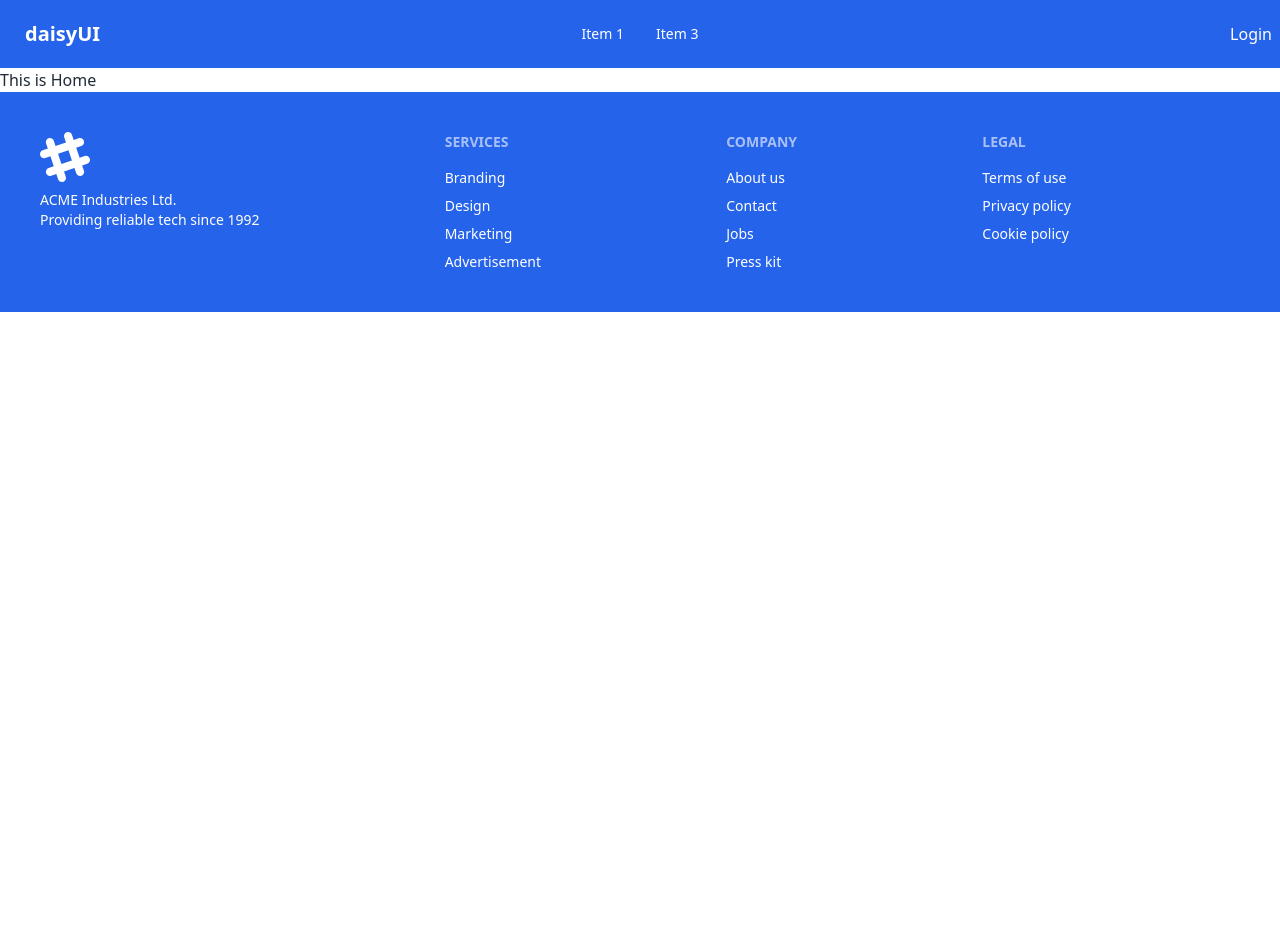
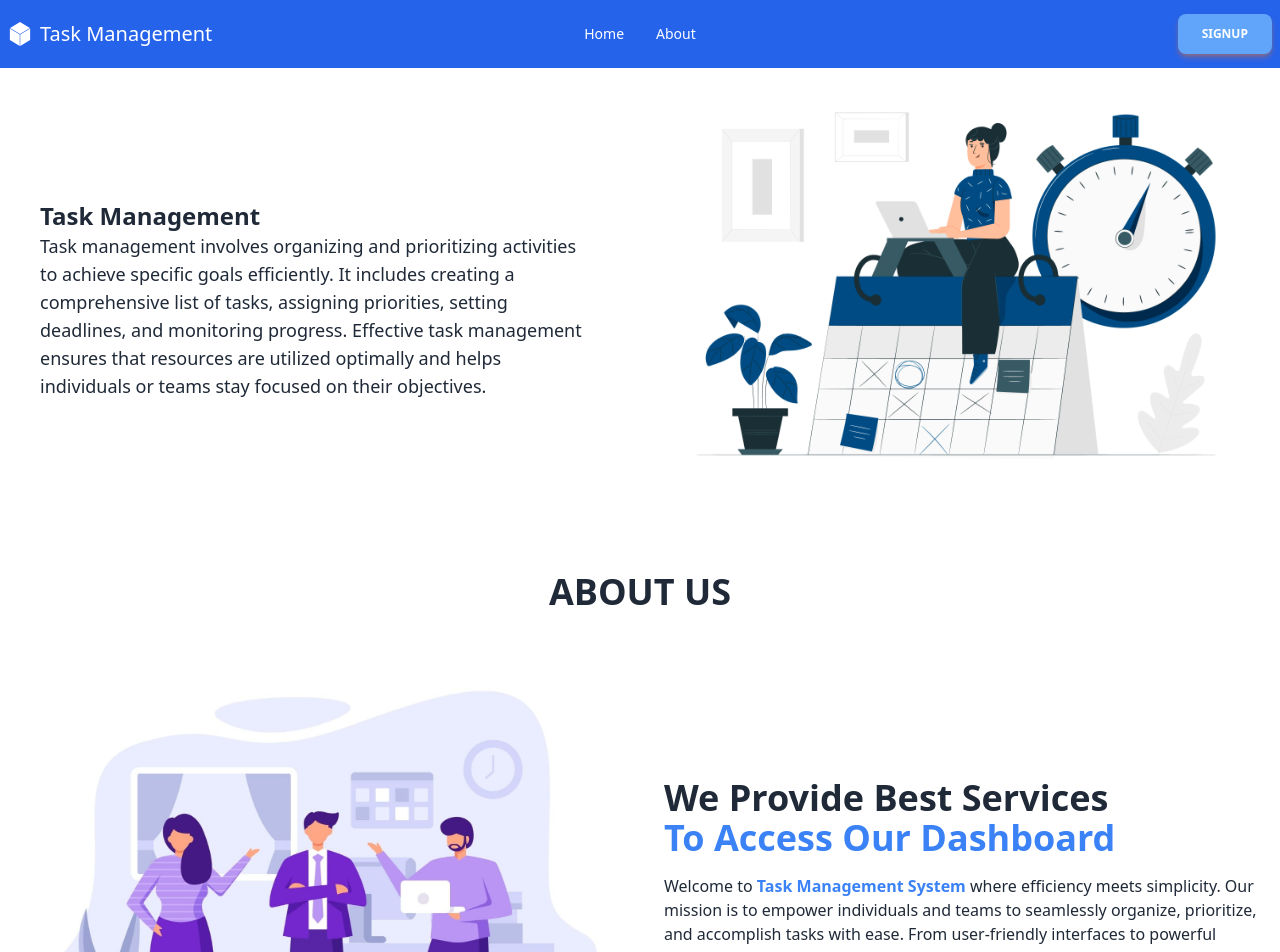
Before and after one commit to Priyanka-Das-Dipa/task-management-client, a React (Vite) app: page / in a window 1280 px wide. Shown: the top 952 px of the page. Before the commit the page ends 800 px from the top, so only its background shows below. Built offline with nearby package versions, Linux system fonts and the light colour scheme; no server answers.

Commit message:
banner and about

```diff
--- /dev/null
+++ b/src/components/pages/Home/Home/About.jsx
@@ -0,0 +1,37 @@
+import about from "../../../../assets/images/about.jpeg";
+const About = () => {
+
+  return (
+    <>
+      <div id="about">
+        <h2 className="text-4xl font-bold text-center">ABOUT US</h2>
+
+        <div className="grid grid-cols-1 md:grid-cols-2 gap-2 items-center">
+          <div className="w-">
+            <img src={about} alt="" />
+          </div>
+          <div className="space-y-4 px-5">
+            <h2 className="text-4xl font-bold">
+              We Provide Best Services <br />
+              <span className="text-blue-500">To Access Our Dashboard</span>
+            </h2>
+            <p className="">
+              Welcome to
+              <span className="text-blue-500 font-bold">
+                {" "}
+                Task Management System
+              </span>{" "}
+              where efficiency meets simplicity. Our mission is to empower
+              individuals and teams to seamlessly organize, prioritize, and
+              accomplish tasks with ease. From user-friendly interfaces to
+              powerful integrations, we provide a comprehensive solution for
+              managing tasks effortlessly.
+            </p>
+          </div>
+        </div>
+      </div>
+    </>
+  );
+};
+
+export default About;
--- /dev/null
+++ b/src/components/pages/Home/Home/Banner.jsx
@@ -0,0 +1,26 @@
+import banner from "../../../../assets/images/banner.jpg";
+
+const Banner = () => {
+  return (
+    <section className="max-h-screen mb-10">
+      <div className="grid grid-cols-1 md:grid-cols-2 gap-2 items-center ">
+        <div className="text-left px-10">
+          <h1 className="text-2xl font-bold">Task Management</h1>
+          <p className="text-lg font-medium">
+            Task management involves organizing and prioritizing activities to
+            achieve specific goals efficiently. It includes creating a
+            comprehensive list of tasks, assigning priorities, setting
+            deadlines, and monitoring progress. Effective task management
+            ensures that resources are utilized optimally and helps individuals
+            or teams stay focused on their objectives.{" "}
+          </p>
+        </div>
+        <div>
+          <img src={banner} alt="" className="mb-10" />
+        </div>
+      </div>
+    </section>
+  );
+};
+
+export default Banner;
--- a/src/components/pages/Home/Home/Home.jsx
+++ b/src/components/pages/Home/Home/Home.jsx
@@ -1,4 +1,6 @@
 import { Helmet } from 'react-helmet-async';
+import Banner from './Banner';
+import About from './About';
 
 const Home = () => {
     return (
@@ -6,7 +8,10 @@
             <Helmet>
                 <title>Task Management | Home</title>
             </Helmet>
-            <h2>This is Home</h2>
+           <div className='space-y-5'>
+           <Banner></Banner>
+            <About></About>
+           </div>
         </div>
     );
 };
--- a/src/components/pages/Login.jsx
+++ b/src/components/pages/Login.jsx
@@ -1,10 +1,15 @@
 import { useContext } from "react";
 import { Helmet } from "react-helmet-async";
-import { Link } from "react-router-dom";
+import { Link, useLocation, useNavigate } from "react-router-dom";
 import { AuthContext } from "../../provider/AuthProvider";
+import Swal from "sweetalert2";
 
 const Login = () => {
   const { signIn } = useContext(AuthContext);
+  const location = useLocation();
+  const navigate = useNavigate();
+
+  const from = location.state?.from?.pathname || "/";
 
   const handleSubmit = (event) => {
     event.preventDefault();
@@ -16,6 +21,14 @@
     signIn(email, password).then((result) => {
       const user = result.user;
       console.log(user);
+      Swal.fire({
+        position: "top-end",
+        icon: "successfully",
+        title: "You are Logged In",
+        showConfirmButton: false,
+        timer: 1500,
+      });
+      navigate(from, { replace: true });
     });
   };
   return (
@@ -63,7 +76,7 @@
                 <input
                   type="submit"
                   className="btn btn-primary"
-                  value="SignUp"
+                  value="Login"
                 />
               </div>
               <p>
--- a/src/provider/AuthProvider.jsx
+++ b/src/provider/AuthProvider.jsx
@@ -5,6 +5,7 @@
   onAuthStateChanged,
   signInWithEmailAndPassword,
   signOut,
+  updateProfile,
 } from "firebase/auth";
 import { app } from "../firebase/firebase.config";
 
@@ -31,6 +32,13 @@
     return signOut(auth);
   };
 
+
+  const updateUserProfile = (name, photo) =>{
+    return updateProfile(auth.currentUser,{
+      displayName: name, photoURL: photo
+    })
+  }
+
   useEffect(() => {
     const unsubscribe = onAuthStateChanged(auth, (currentUser) => {
       setUser(currentUser);
@@ -48,6 +56,7 @@
     createUser,
     signIn,
     logOut,
+    updateUserProfile
   };
 
   return (
--- /dev/null
+++ b/src/routes/PrivateRoute.jsx
@@ -0,0 +1,23 @@
+import { useContext } from "react";
+import { AuthContext } from "../provider/AuthProvider";
+import { Navigate, useLocation } from "react-router-dom";
+
+
+// eslint-disable-next-line react/prop-types
+const PrivateRoute = ({children}) => {
+
+    const {user, loading} = useContext(AuthContext);
+    const location = useLocation();
+
+    if(loading){
+        return <progress className="progress w-56"></progress>
+    }
+
+    if(user){
+        return children;
+    }
+
+    return <Navigate to="/login" state={{from : location}} replace></Navigate>
+};
+
+export default PrivateRoute;
--- a/src/shared/Footer.jsx
+++ b/src/shared/Footer.jsx
@@ -1,44 +1,31 @@
+import { SiTask } from "react-icons/si";
 const Footer = () => {
   return (
     <div>
       <footer className="footer p-10 bg-blue-600 text-white">
         <aside>
-          <svg
-            width="50"
-            height="50"
-            viewBox="0 0 24 24"
-            xmlns="http://www.w3.org/2000/svg"
-            fillRule="evenodd"
-            clipRule="evenodd"
-            className="fill-current"
-          >
-            <path d="M22.672 15.226l-2.432.811.841 2.515c.33 1.019-.209 2.127-1.23 2.456-1.15.325-2.148-.321-2.463-1.226l-.84-2.518-5.013 1.677.84 2.517c.391 1.203-.434 2.542-1.831 2.542-.88 0-1.601-.564-1.86-1.314l-.842-2.516-2.431.809c-1.135.328-2.145-.317-2.463-1.229-.329-1.018.211-2.127 1.231-2.456l2.432-.809-1.621-4.823-2.432.808c-1.355.384-2.558-.59-2.558-1.839 0-.817.509-1.582 1.327-1.846l2.433-.809-.842-2.515c-.33-1.02.211-2.129 1.232-2.458 1.02-.329 2.13.209 2.461 1.229l.842 2.515 5.011-1.677-.839-2.517c-.403-1.238.484-2.553 1.843-2.553.819 0 1.585.509 1.85 1.326l.841 2.517 2.431-.81c1.02-.33 2.131.211 2.461 1.229.332 1.018-.21 2.126-1.23 2.456l-2.433.809 1.622 4.823 2.433-.809c1.242-.401 2.557.484 2.557 1.838 0 .819-.51 1.583-1.328 1.847m-8.992-6.428l-5.01 1.675 1.619 4.828 5.011-1.674-1.62-4.829z"></path>
-          </svg>
+        <SiTask className="text-5xl" />
           <p>
-            ACME Industries Ltd.
+           Task Management
             <br />
-            Providing reliable tech since 1992
+            All rights are reserved by @Priyanka Das
           </p>
         </aside>
         <nav>
-          <header className="footer-title">Services</header>
-          <a className="link link-hover">Branding</a>
-          <a className="link link-hover">Design</a>
-          <a className="link link-hover">Marketing</a>
-          <a className="link link-hover">Advertisement</a>
+
         </nav>
         <nav>
           <header className="footer-title">Company</header>
           <a className="link link-hover">About us</a>
           <a className="link link-hover">Contact</a>
           <a className="link link-hover">Jobs</a>
-          <a className="link link-hover">Press kit</a>
+          <a className="link link-hover">Task Management</a>
         </nav>
         <nav>
-          <header className="footer-title">Legal</header>
-          <a className="link link-hover">Terms of use</a>
-          <a className="link link-hover">Privacy policy</a>
-          <a className="link link-hover">Cookie policy</a>
+          <header className="footer-title">Social</header>
+          <a href="https://www.facebook.com/" className="link link-hover">Facebook</a>
+          <a href="https://www.youtube.com/" className="link link-hover">YouTube</a>
+          <a href="https://www.github.com/" className="link link-hover">GitHub</a>
         </nav>
       </footer>
     </div>
--- a/src/shared/Navbar.jsx
+++ b/src/shared/Navbar.jsx
@@ -1,14 +1,33 @@
+import { useContext } from "react";
 import { Link } from "react-router-dom";
+import { AuthContext } from "../provider/AuthProvider";
+import Swal from "sweetalert2";
+import { SiTask } from "react-icons/si";
 
 const Navbar = () => {
+  const { user, logOut } = useContext(AuthContext);
+  const handleLogOut = () => {
+    logOut()
+      .then(() => {})
+      .catch((error) => console.log(error));
+    Swal.fire({
+      position: "top-center",
+      icon: "successfully!!",
+      title: "You are Log Out from this side!!!",
+      showConfirmButton: false,
+      timer: 1500,
+    });
+  };
+
   const navOptions = (
     <>
       <li>
-        <a>Item 1</a>
+        <Link to="/">Home</Link>
       </li>
-
       <li>
-        <a>Item 3</a>
+        <Link to="/about">
+          About
+        </Link>
       </li>
     </>
   );
@@ -40,13 +59,56 @@
               {navOptions}
             </ul>
           </div>
-          <a className="btn btn-ghost text-xl">daisyUI</a>
+          <a className=" text-xl flex items-center gap-2">
+            {" "}
+            <SiTask className="text-2xl" /> Task Management
+          </a>
         </div>
         <div className="navbar-center hidden lg:flex">
           <ul className="menu menu-horizontal px-1">{navOptions}</ul>
         </div>
         <div className="navbar-end">
-          <Link to="login">Login</Link>
+          {user ? (
+            <>
+              <div className="flex items-center space-x-2">
+                {user.photoURL && (
+                  <img
+                    src={user.photoURL}
+                    alt="User Profile"
+                    className="w-8 h-8 rounded-full"
+                  />
+                )}
+                <span className="text-sm font-semibold">
+                  {user.displayName}
+                </span>
+              </div>
+              <Link
+                onClick={handleLogOut}
+                className=" select-none rounded-lg bg-blue-400 py-3 px-6 text-center align-middle font-sans text-xs font-bold  text-white shadow-md shadow-orange-500/40 transition-all hover:shadow-lg hover:shadow-orange-800 focus:opacity-[0.85] focus:shadow-none active:opacity-[0.85] active:shadow-none disabled:pointer-events-none disabled:opacity-50 disabled:shadow-none uppercase ml-5"
+                to="/register"
+              >
+                LogOut
+              </Link>
+            </>
+          ) : (
+            <Link
+              className=" select-none rounded-lg bg-blue-400 py-3 px-6 text-center align-middle font-sans text-xs font-bold  text-white shadow-md shadow-orange-500/40 transition-all hover:shadow-lg hover:shadow-orange-800 focus:opacity-[0.85] focus:shadow-none active:opacity-[0.85] active:shadow-none disabled:pointer-events-none disabled:opacity-50 disabled:shadow-none uppercase ml-5"
+              to="/register"
+            >
+              SignUp
+            </Link>
+          )}
+          {/* {user ? (
+            <>
+              <Link to="login" onClick={handleLogOut}>
+                LogOut
+              </Link>
+            </>
+          ) : (
+            <>
+              <Link to="login">Login</Link>
+            </>
+          )} */}
         </div>
       </div>
     </div>
```
Also changed, not shown: src/components/pages/Registar.jsx (+43 -2 lines), src/assets/images/about.jpeg (added), src/assets/images/banner.jpg (added).
